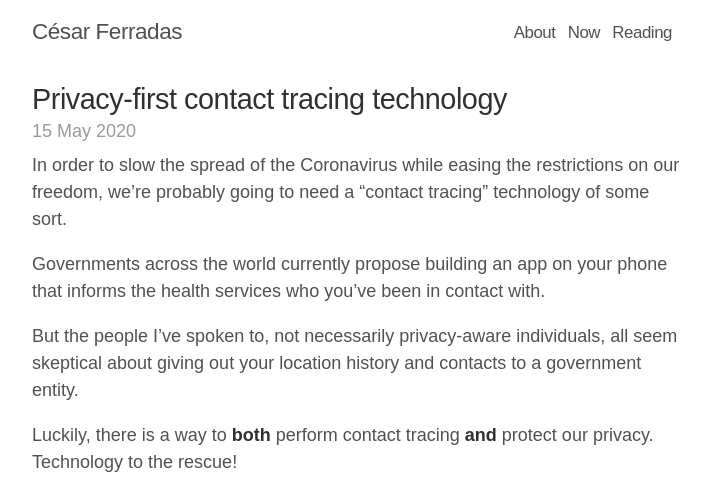
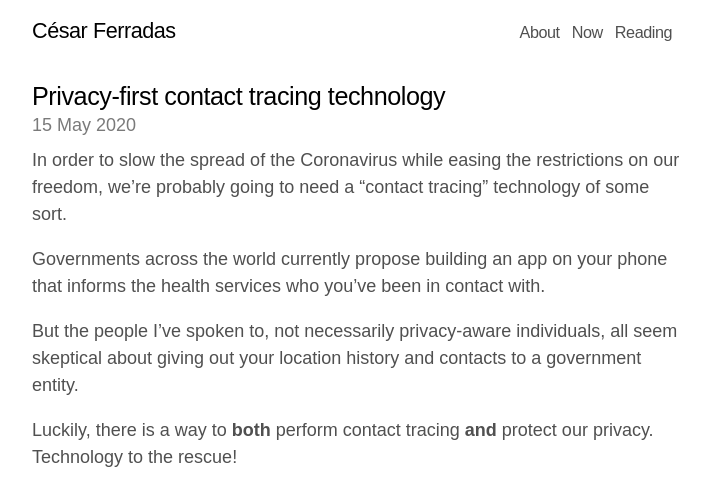
Before and after one commit to cesarferradas/ferrad.as, a Jekyll site: the page built from _posts/2020-05-15-privacy-first-contact-tracing.md, in a window 1280 px wide. Shown: the top 493 px of the page, without its empty margins (284-994 px from the left). Built offline with Jekyll 4.4.1, drawn with Linux system fonts in a browser that asks for light colours; some of the changed text lies outside the part shown.

Commit message:
edit styles

```diff
--- a/_layouts/default.html
+++ b/_layouts/default.html
@@ -6,7 +6,7 @@
       <div class="masthead">
         <div class="container">
           <h3 class="masthead-title">
-            <a href="{{ site.baseurl }}/" title="Home">{{ site.title }}</a>
+            <a class="site-title" href="{{ site.baseurl }}/" title="Home">{{ site.title }}</a>
             <nav>
               <a href="{{ '/about' | absolute_url }}">About</a>
               <a href="{{ '/now' | absolute_url }}">Now</a>
--- a/_layouts/page.html
+++ b/_layouts/page.html
@@ -4,5 +4,7 @@
 
 <div class="page">
   <h1 class="page-title">{{ page.title }}</h1>
-  {{ content }}
+  <div class="page-content">
+    {{ content }}
+  </div>
 </div>
--- a/_layouts/post.html
+++ b/_layouts/post.html
@@ -5,12 +5,14 @@
 <div class="post">
   <h1 class="post-title">{{ page.title }}</h1>
   <span class="post-date">{{ page.date | date_to_long_string }}</span>
-  {{ content }}
+  <div class="post-content">
+    {{ content }}
+  </div>
 </div>
 
 {% if site.related_posts.size >= 1 %}
 <div class="related">
-  <h2>Related posts</h2>
+  <h2>You may also like</h2>
   <ul class="related-posts">
     {% for post in site.related_posts limit:3 %}
       <li>
--- a/public/css/poole.css
+++ b/public/css/poole.css
@@ -27,9 +27,8 @@
     font-size: 18px;
   }
 }
-
 body {
-  color: #515151;
+  color: #505050;
   background-color: #fff;
   -webkit-text-size-adjust: 100%;
       -ms-text-size-adjust: 100%;
@@ -37,21 +36,16 @@
 
 /* No `:visited` state is required by default (browsers will use `a`) */
 a {
-  color: #268bd2;
+  color: #000000;
   text-decoration: none;
 }
 a strong {
   color: inherit;
 }
-/* `:focus` is linked to `:hover` for basic accessibility */
-a:hover,
-a:focus {
-  text-decoration: underline;
-}
 
 /* Headings */
 h1, h2, h3, h4, h5, h6 {
-  color: #313131;
+  color: #000000;
   font-family: Arial, sans-serif;
   font-weight: 400;
   letter-spacing: -.025rem;
@@ -60,15 +54,15 @@
   text-rendering: optimizeLegibility;
 }
 h1 {
-  font-size: 1.6rem;
+  font-size: 1.4rem;
 }
 h2 {
   margin-top: 1rem;
-  font-size: 1.4rem;
+  font-size: 1.3rem;
 }
 h3 {
   margin-top: 1.5rem;
-  font-size: 1.25rem;
+  font-size: 1.2rem;
 }
 h4, h5, h6 {
   margin-top: 1rem;
@@ -80,11 +74,6 @@
   margin-top: 0;
   margin-bottom: 1rem;
 }
-
-strong {
-  color: #303030;
-}
-
 
 /* Lists */
 ul, ol, dl {
@@ -198,7 +187,6 @@
     padding-left: 1.25rem;
   }
 }
-
 img {
   display: block;
   max-width: 100%;
@@ -223,18 +211,15 @@
   background-color: #f9f9f9;
 }
 
-
 /*
  * Custom type
  *
  * Extend paragraphs with `.lead` for larger introductory text.
  */
-
 .lead {
   font-size: 1.25rem;
   font-weight: 300;
 }
-
 
 /*
  * Messages
@@ -242,7 +227,6 @@
  * Show alert messages to users. You may add it to single elements like a `<p>`,
  * or to a parent if there are multiple elements to show.
  */
-
 .message {
   margin-bottom: 1rem;
   padding: 1rem;
@@ -250,13 +234,11 @@
   background-color: #f9f9f9;
 }
 
-
 /*
  * Container
  *
  * Center the page content.
  */
-
 .container {
   max-width: 38rem;
   padding-left:  1rem;
@@ -265,13 +247,11 @@
   margin-right: auto;
 }
 
-
 /*
  * Masthead
  *
  * Super small header above the content for site name and short description.
  */
-
 .masthead {
   padding-top: 1rem;
   padding-bottom: 1rem;
@@ -303,6 +283,9 @@
     padding-bottom: 2em;
   }
 }
+.site-title {
+  color: #000 !important;
+}
 
 /*
  * Posts and pages
@@ -310,7 +293,6 @@
  * Each post is wrapped in `.post` and is used on default and post layouts. Each
  * page is wrapped in `.page` and is only used on the page layout.
  */
-
 .page,
 .post {
   margin-bottom: 3em;
@@ -324,7 +306,7 @@
 .page-title,
 .post-title,
 .post-title a {
-  color: #303030;
+  color: #000000;
 }
 .page-title,
 .post-title {
@@ -336,72 +318,26 @@
   display: block;
   margin-top: -.5rem;
   margin-bottom: 0.4rem;
-  color: #9a9a9a;
+  color: #7a7a7a;
+}
+
+/* Post or page content */
+.post-content a,
+.page-content a {
+  color: #000000;
+  text-decoration: underline;
+}
+.post-excerpt a {
+  color: #505050;
 }
 
 /* Related posts */
 .related {
   padding-top: 2rem;
   padding-bottom: 2rem;
-  border-top: 1px solid #eee;
+  border-top: 1px solid #ccc;
 }
 .related-posts {
-  padding-left: 0;
+  padding-left: 0.5rem;
   list-style: none;
 }
-.related-posts li a:hover {
-  color: #268bd2;
-  text-decoration: none;
-}
-
-
-/*
- * Pagination
- *
- * Super lightweight (HTML-wise) blog pagination. `span`s are provide for when
- * there are no more previous or next posts to show.
- */
-
-.pagination {
-  overflow: hidden; /* clearfix */
-  margin-left: -1rem;
-  margin-right: -1rem;
-  font-family: Arial, sans-serif;
-  color: #ccc;
-  text-align: center;
-}
-
-/* Pagination items can be `span`s or `a`s */
-.pagination-item {
-  display: block;
-  padding: 0.25rem;
-  border: 1px solid #eee;
-}
-.pagination-item:first-child {
-  margin-bottom: -1px;
-}
-
-/* Only provide a hover state for linked pagination items */
-a.pagination-item:hover {
-  background-color: #f5f5f5;
-}
-
-@media (min-width: 30em) {
-  .pagination {
-    margin: 3rem 0;
-  }
-  .pagination-item {
-    float: left;
-    width: 50%;
-  }
-  .pagination-item:first-child {
-    margin-bottom: 0;
-    border-top-left-radius:    4px;
-    border-bottom-left-radius: 4px;
-  }
-  .pagination-item:last-child {
-    margin-left: -1px;
-    border-top-right-radius:    4px;
-    border-bottom-right-radius: 4px;
-  }
-}
```
